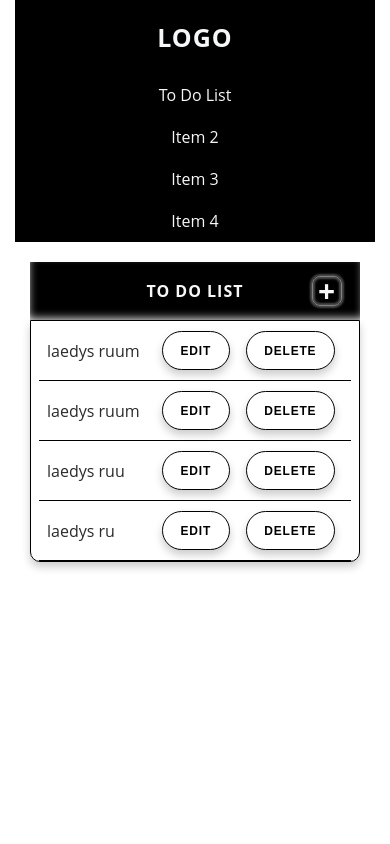
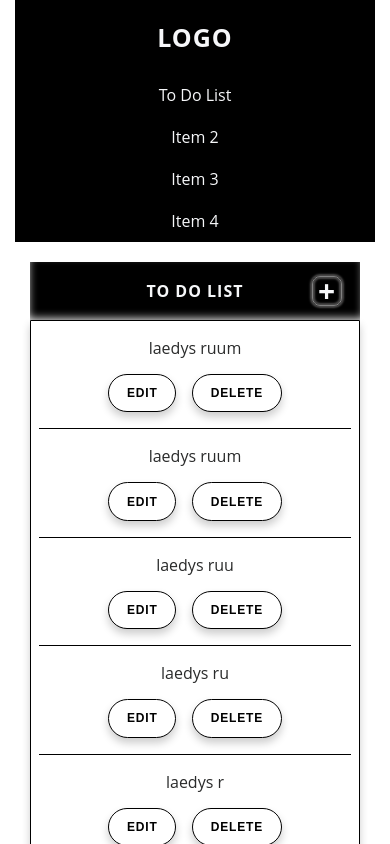
Before and after one commit to savus/ProjectsRepractice, a React (Vite) app: page / in a window 390 px wide. Shown: the top 844 px of the page. Built offline with nearby package versions, Linux system fonts and the light colour scheme; data requests are answered from the project's data file.

Commit message:
proceed to adjusting responsive styles for header navbar

```diff
--- a/src/css/responsive.css
+++ b/src/css/responsive.css
@@ -1,4 +1,4 @@
-@media all and (max-width: 400px) {
+@media all and (max-width: 550px) {
   #main-header {
     padding: 0;
   }
@@ -21,4 +21,12 @@
     margin: auto;
     padding: var(--size-20);
   }
+
+  #list-container .list-item {
+    flex-direction: column;
+  }
+  .list-item .item-content,
+  .list-item .item-input-container {
+    margin: 0 0 15px 0;
+  }
 }
--- a/src/css/to-do-list.css
+++ b/src/css/to-do-list.css
@@ -75,23 +75,12 @@
   border: 1px solid black;
 }
 
-#to-do-body #list-container,
-#list-container .list-item {
-  --list-item-height: 60px;
-}
-
 #to-do-body #list-container {
-  overflow-y: scroll;
-  max-height: calc(var(--list-item-height) * 4);
-}
-
-#to-do-body #list-container,
-#list-container .list-item {
   padding: 0 0.5rem;
 }
 
 #list-container .list-item {
-  height: var(--list-item-height);
+  padding: 1rem 0;
 }
 
 #list-container .list-item:not(:last-child) {
```
